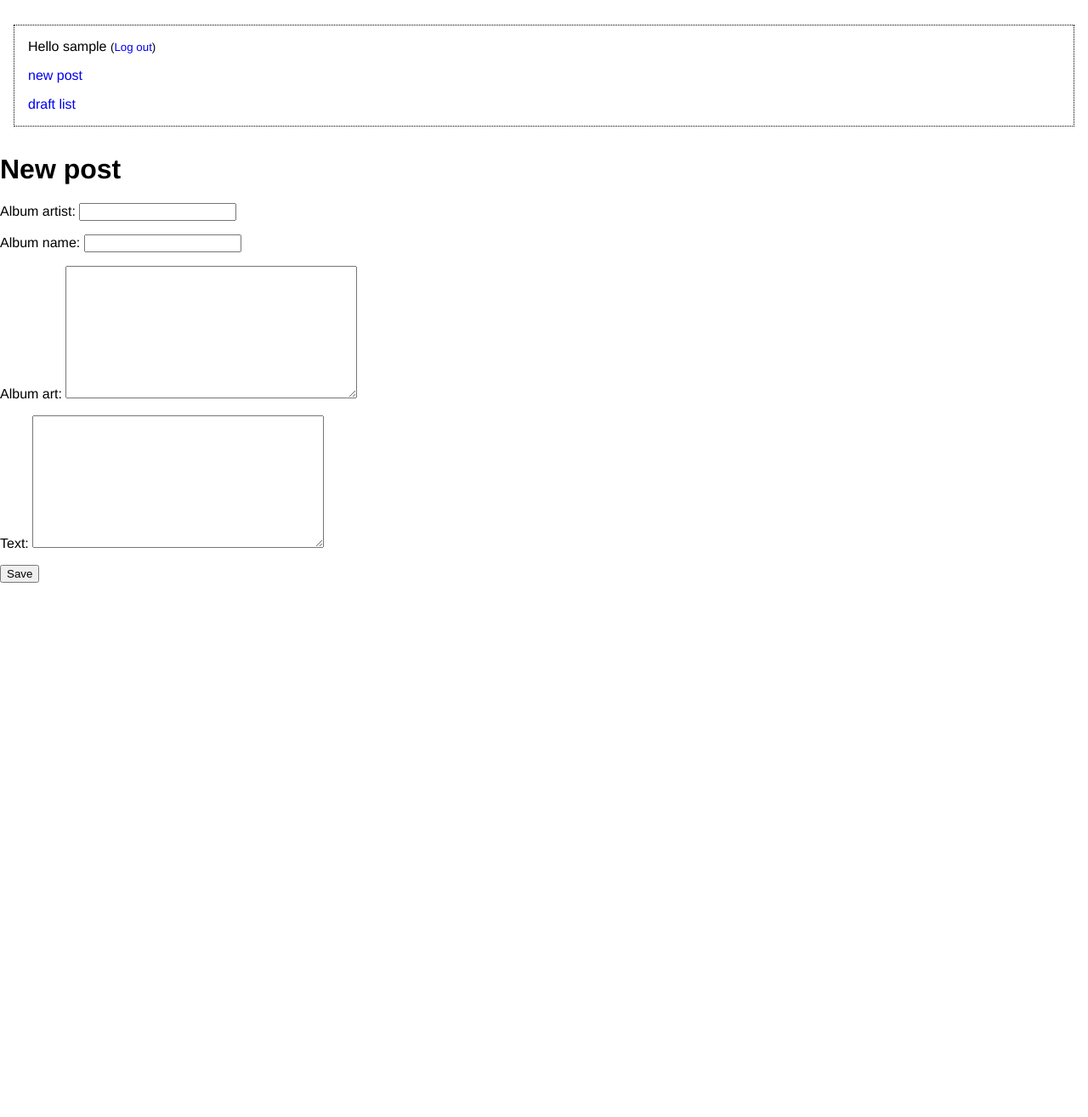
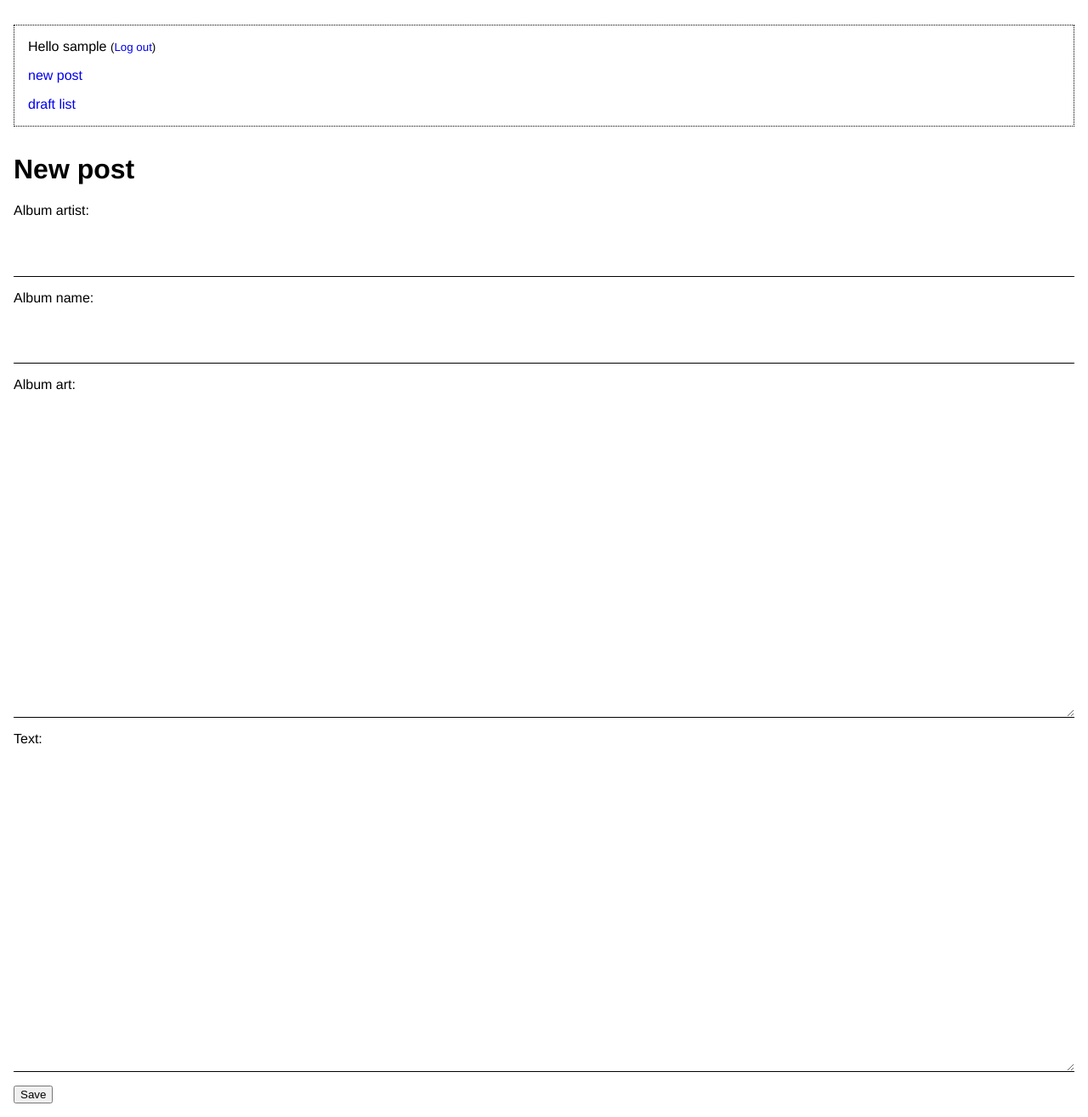
Before and after one commit to martha/lacking-context, a Django app: page /post/new/ in a window 1280 px wide. Shown: the part 179-1494 px from the top of the page at 85% size. Before the commit the page ends 865 px from the top, so only its background shows below. Run offline with Django 3.2, Linux system fonts and the light colour scheme; the visitor is signed in with stand-in values (Sample User, id 1).

Commit message:
Update styles for new/edit post

```diff
--- a/blog/models.py
+++ b/blog/models.py
@@ -8,7 +8,7 @@ class Post(models.Model):
   album_name = models.CharField(max_length=200)
   album_artist = models.CharField(max_length=200)
   text = models.TextField()
-  album_art = models.TextField(max_length=500)
+  album_art = models.TextField(max_length=200)
   created_date = models.DateTimeField(default=timezone.now)
   published_date = models.DateTimeField(blank=True, null=True)
 
--- a/blog/static/css/blog.css
+++ b/blog/static/css/blog.css
@@ -187,3 +187,26 @@ img {
 .login-form input[type="submit"] {
   margin-top: 1em;
 }
+
+.padding-sides {
+  padding: 0 1em;
+}
+
+.post-form label {
+  width: 10em;
+}
+
+.post-form input[type="text"], textarea {
+  width: 100%;
+  margin: 0;
+  margin-top: 1em;
+  font-size: 1.4em;
+  line-height: 2em;
+  padding: 0;
+  border: 0;
+  border-bottom: 1px solid black;
+}
+
+button.save {
+
+}
--- a/blog/templates/blog/post_edit.html
+++ b/blog/templates/blog/post_edit.html
@@ -1,9 +1,11 @@
 {% extends 'blog/base.html' %}
 
 {% block content %}
-  <h1>New post</h1>
-  <form method="POST" class="post-form">{% csrf_token %}
-    {{ form.as_p }}
-    <button type="submit" class="save btn btn-default">Save</button>
-  </form>
+  <div class="padding-sides">
+    <h1>New post</h1>
+    <form method="POST" class="post-form">{% csrf_token %}
+      {{ form.as_p }}
+      <button type="submit" class="save">Save</button>
+    </form>
+  </div>
 {% endblock %}
```
Also changed, not shown: blog/migrations/0004_auto_20170814_2248.py (added).
